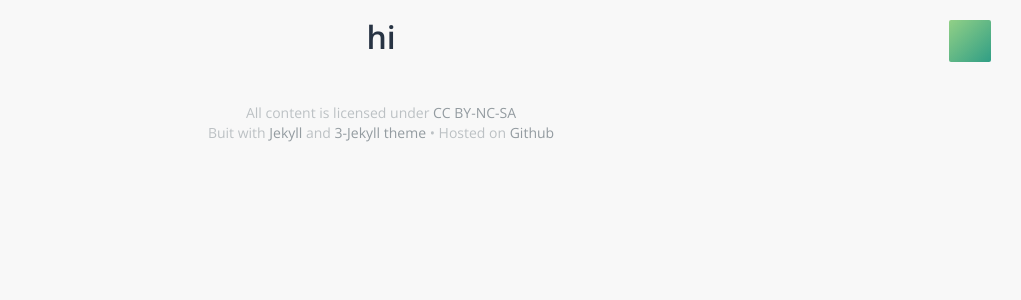
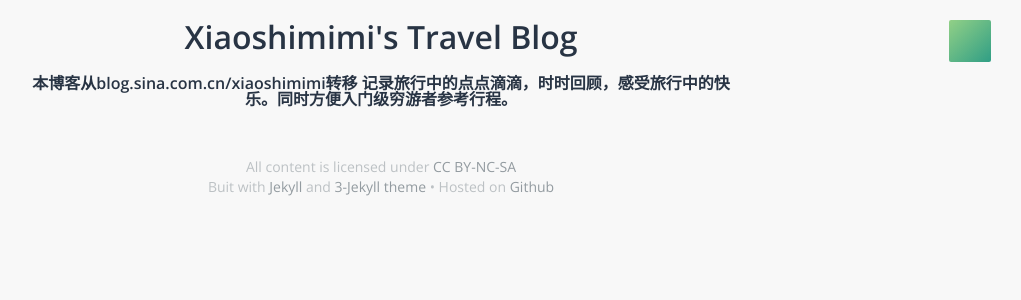
Before and after one commit to xiaoshimimi/xiaoshimimi.github.io, a Jekyll site: the page built from index.html, in a window 1280 px wide. Shown: the top 300 px of the page, without its empty margins (259-1280 px from the left). Built offline with Jekyll 4.4.1, drawn with Linux system fonts in a browser that asks for light colours; some web fonts are replaced.

Commit message:
add index.html

```diff
--- a/index.html
+++ b/index.html
@@ -2,5 +2,7 @@
 layout: default
 ---
 <div id="home" class="container">
-  <h1>hi</h1>
+  <h1>Xiaoshimimi's Travel Blog</h1>
+  <b>本博客从blog.sina.com.cn/xiaoshimimi转移</b>
+  <b>记录旅行中的点点滴滴，时时回顾，感受旅行中的快乐。同时方便入门级穷游者参考行程。</b>
 </div>
```
